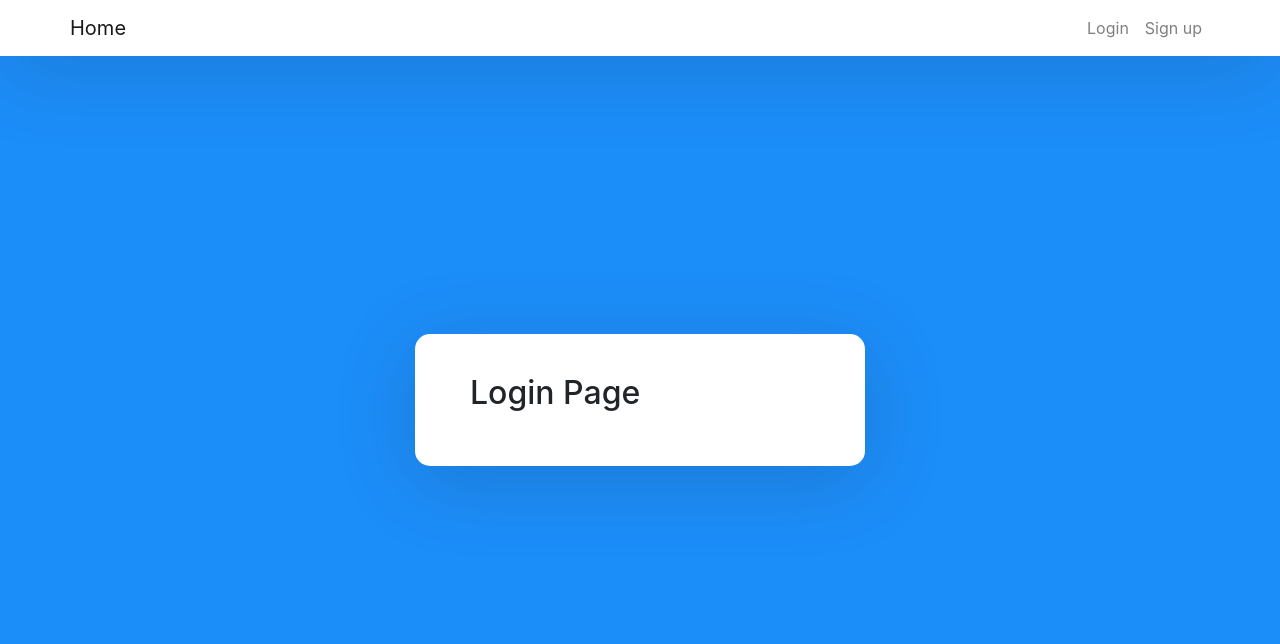
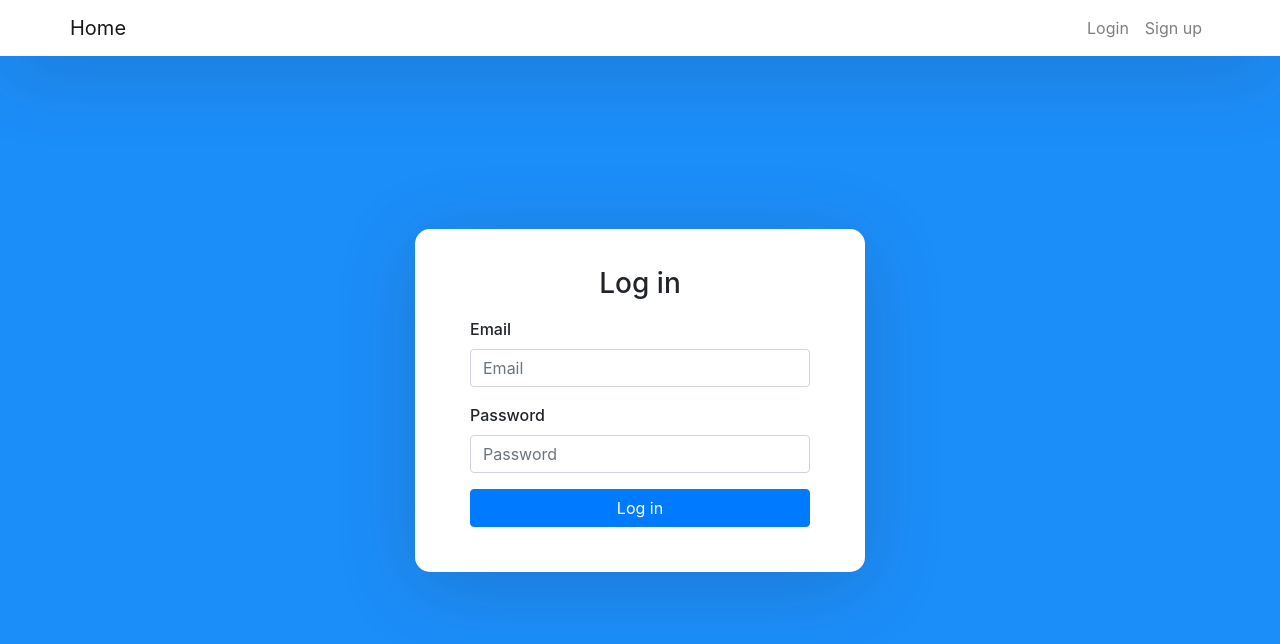
Before and after one commit to oscarolsson94/reactLogin, a React (Create React App) app: page /login in a window 1280 px wide. Shown: the top 644 px of the page. Built offline with nearby package versions, Linux system fonts and the light colour scheme.

Commit message:
working on login

```diff
--- a/src/components/Login.js
+++ b/src/components/Login.js
@@ -1,10 +1,34 @@
-import React from 'react'
+import React, { useState } from 'react'
+import axios from 'axios';
 
 const Login = () => {
+
+    const [email, setEmail] = useState("");
+    const [password, setPassword] = useState("");
+
+    const handleSubmit = (e) => {
+        e.preventDefault();
+    }
+
     return (
-        <div>
-            <h2>Login Page</h2>
-        </div>
+        <form onSubmit={handleSubmit}>
+            <h3>Log in</h3>
+
+            <div className="form-group">
+                <label>Email</label>
+                <input type="email" className="form-control" placeholder="Email" required
+                onChange={(e) => setEmail(e.target.value)}/>
+            </div>
+
+            <div className="form-group">
+                <label>Password</label>
+                <input type="password" className="form-control" placeholder="Password" required
+                onChange={(e) => setPassword(e.target.value)}/>
+            </div>
+
+            <button className="btn btn-primary btn-block">Log in</button>
+
+        </form>
     );
 };
 
--- a/src/components/Register.js
+++ b/src/components/Register.js
@@ -13,6 +13,7 @@ const Register = () => {
 
     const handleSubmit = (e) => {
         e.preventDefault();
+        //nollställa states igen?
 
         const data = {
             first_name: firstName,
```
